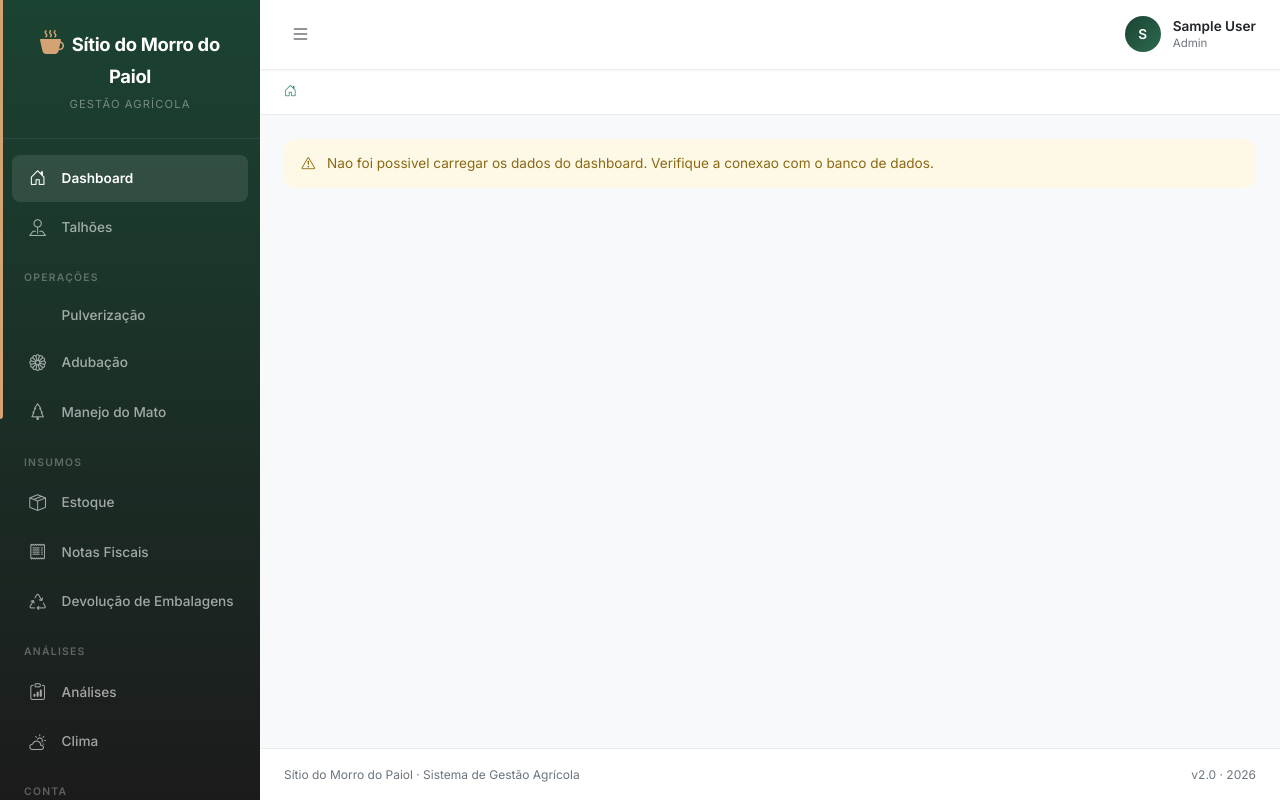
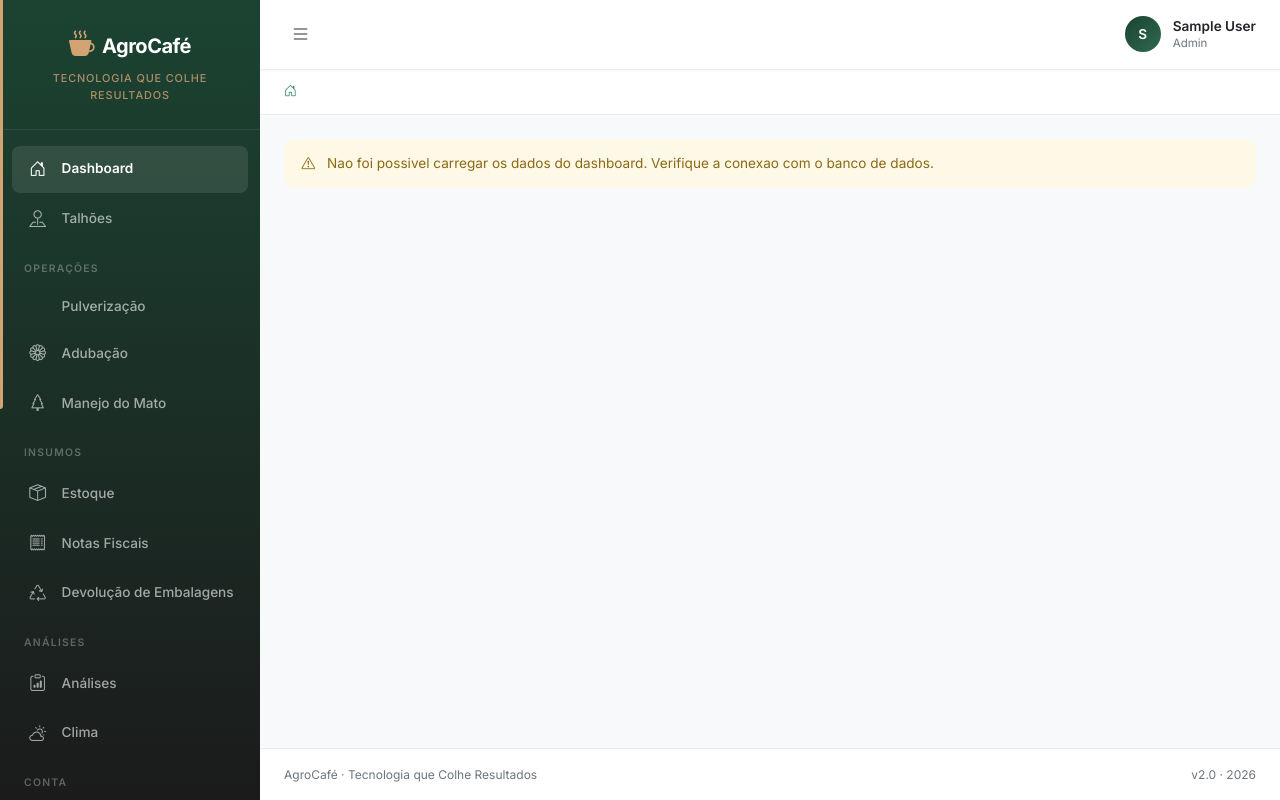
Before and after one commit to PaulinhoProjects/FazendaCafe, a Flask app: page / in a window 1280 px wide. Run offline with Flask 3, Linux system fonts and the light colour scheme; the visitor is signed in with stand-in values (Sample User, id 1); data that the repository does not hold is empty; some libraries are stand-ins or nearby versions.

Commit message:
FASE 8: rebranding AgroCafe + handler de erros + config central

```diff
--- a/app/__init__.py
+++ b/app/__init__.py
@@ -1,5 +1,5 @@
 import os
-from flask import Flask
+from flask import Flask, render_template
 from config import Config
 
 def create_app(config_class=Config):
@@ -75,4 +75,16 @@ def create_app(config_class=Config):
     from app.models import register_error_handlers
     register_error_handlers(app)
 
+    @app.errorhandler(404)
+    def pagina_nao_encontrada(e):
+        return render_template('erro.html', codigo=404, titulo='Página não encontrada', mensagem='A página que você procura não existe ou foi movida.'), 404
+
+    @app.errorhandler(500)
+    def erro_interno(e):
+        return render_template('erro.html', codigo=500, titulo='Erro interno', mensagem='Algo deu errado no servidor. Tente novamente em instantes.'), 500
+
+    @app.errorhandler(403)
+    def acesso_negado(e):
+        return render_template('erro.html', codigo=403, titulo='Acesso negado', mensagem='Você não tem permissão para acessar esta página.'), 403
+
     return app
--- a/app/static/css/style.css
+++ b/app/static/css/style.css
@@ -3,6 +3,10 @@
     */
 
 :root {
+    --brand: #1B4332;
+    --brand-light: #2D6A4F;
+    --brand-accent: #D4A373;
+    --brand-slogan: #FAEDCD;
     /* Paleta principal — Café/Verde profissional */
     --primary: #1B4332;
     --primary-light: #2D6A4F;
@@ -77,25 +81,28 @@ body {
 }
 
 .sidebar-header .logo {
-    font-size: 1.15rem;
-    font-weight: 700;
+    font-size: 1.25rem;
+    font-weight: 800;
     color: var(--white);
     text-decoration: none;
-    letter-spacing: -0.3px;
+    letter-spacing: -0.5px;
+    text-transform: none;
 }
 
 .sidebar-header .logo i {
-    color: var(--accent);
-    font-size: 1.5rem;
+    color: var(--brand-accent);
+    font-size: 1.6rem;
     margin-right: 0.5rem;
 }
 
 .sidebar-header .subtitle {
-    font-size: 0.7rem;
-    color: rgba(255,255,255,0.4);
+    font-size: 0.68rem;
+    color: var(--brand-accent);
     text-transform: uppercase;
-    letter-spacing: 0.1em;
-    margin-top: 0.25rem;
+    letter-spacing: 0.08em;
+    margin-top: 0.3rem;
+    font-weight: 500;
+    opacity: 0.8;
 }
 
 .sidebar-nav {
@@ -729,15 +736,17 @@ body {
 }
 
 .login-header h1 {
-    font-size: 1.3rem;
-    font-weight: 700;
+    font-size: 1.5rem;
+    font-weight: 800;
     margin: 0;
+    letter-spacing: -0.5px;
 }
 
 .login-header p {
-    font-size: 0.8rem;
-    opacity: 0.7;
+    font-size: 0.78rem;
+    opacity: 0.8;
     margin: 0.3rem 0 0;
+    color: var(--brand-accent);
 }
 
 .login-body {
--- a/app/templates/base.html
+++ b/app/templates/base.html
@@ -3,7 +3,7 @@
 <head>
 <meta charset="UTF-8">
 <meta name="viewport" content="width=device-width, initial-scale=1.0">
-<title>{% block titulo %}{% endblock %} | Fazenda Café</title>
+<title>{% block titulo %}{% endblock %} | AgroCafé</title>
 <link href="https://cdn.jsdelivr.net/npm/bootstrap@5.3.0/dist/css/bootstrap.min.css" rel="stylesheet">
 <link rel="stylesheet" href="https://cdn.jsdelivr.net/npm/bootstrap-icons@1.11.3/font/bootstrap-icons.min.css">
 <link href="https://fonts.googleapis.com/css2?family=Inter:wght@400;500;600;700&display=swap" rel="stylesheet">
@@ -14,9 +14,9 @@
 <aside class="sidebar" id="sidebar">
     <div class="sidebar-header">
         <a href="{{ url_for('dashboard.index') }}" class="logo">
-            <i class="bi bi-cup-hot-fill"></i>Sítio do Morro do Paiol
+            <i class="bi bi-cup-hot-fill"></i>AgroCafé
         </a>
-        <div class="subtitle">Gestão Agrícola</div>
+        <div class="subtitle">Tecnologia que Colhe Resultados</div>
     </div>
     <ul class="sidebar-nav">
         <li class="sidebar-item"><a class="sidebar-link {% if request.path == '/' %}active{% endif %}" href="{{ url_for('dashboard.index') }}"><i class="bi bi-house-door"></i>Dashboard</a></li>
@@ -69,7 +69,7 @@
         {% block conteudo %}{% endblock %}
     </main>
     <footer class="app-footer">
-        <span>Sítio do Morro do Paiol &middot; Sistema de Gestão Agrícola</span>
+        <span>AgroCafé &middot; Tecnologia que Colhe Resultados</span>
         <span>v2.0 &middot; 2026</span>
     </footer>
 </div>
--- a/app/templates/dashboard.html
+++ b/app/templates/dashboard.html
@@ -16,9 +16,9 @@
             <div>
                 <h1 class="display-5 fw-bold">
                     <i class="bi bi-bar-chart-fill me-2 text-success"></i>
-                    Dashboard <span class="text-success">Sítio do Morro do Paiol</span>
+                    Dashboard <span class="text-success">AgroCafé</span>
                 </h1>
-                <p class="text-muted lead mb-0">Visão geral e estatísticas da sua produção de café</p>
+                <p class="text-muted lead mb-0">Tecnologia que Colhe Resultados</p>
             </div>
             <div class="text-end">
                 <div class="bg-light p-3 rounded-4">
```
Also changed, not shown: app/templates/erro.html (added, +17 -0 lines), app/templates/login.html (+4 -4 lines), config/sistema.py (added, +29 -0 lines).
